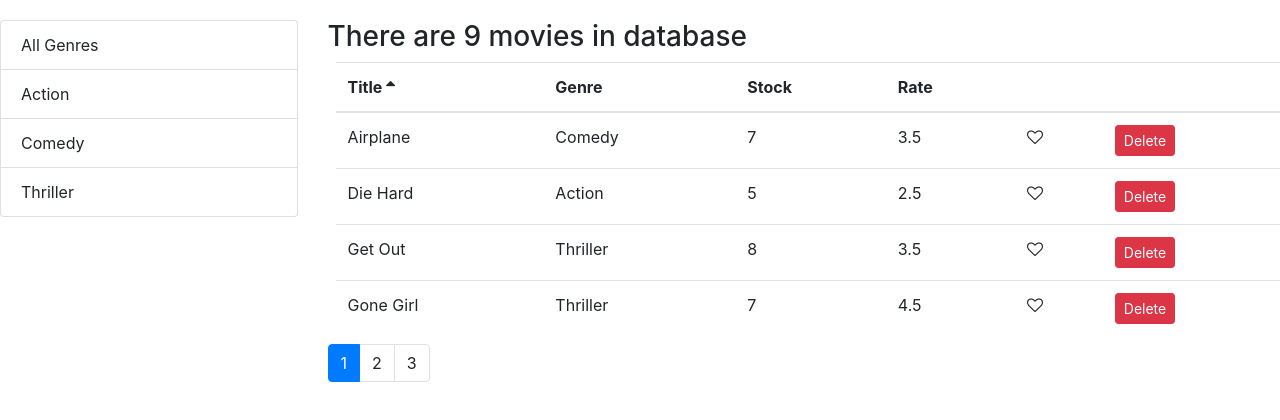
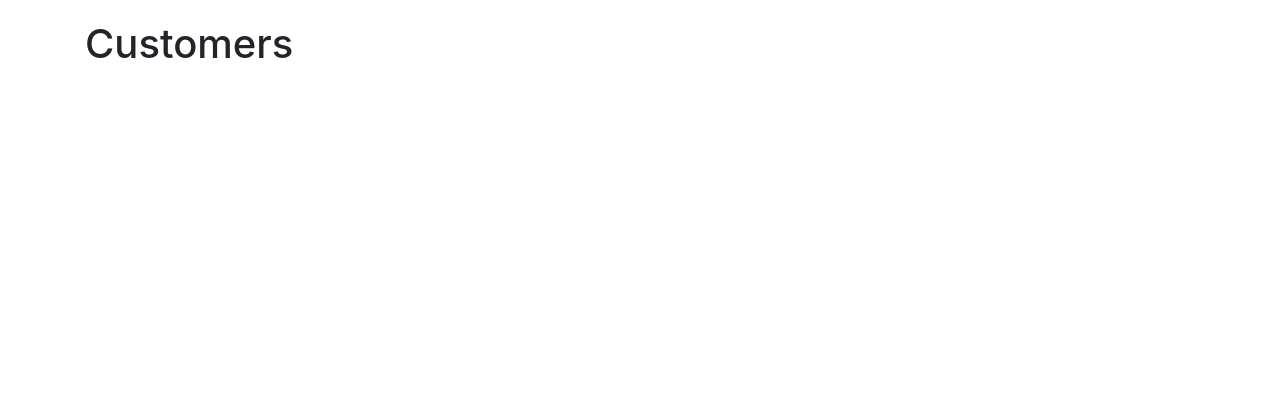
Before and after one commit to jegadeeswaran-thangarasu/counter-app-react, a React (Create React App) app: page /customers in a window 1280 px wide. Shown: the top 420 px of the page. Built offline with nearby package versions, Linux system fonts and the light colour scheme.

Commit message:
routing added

```diff
--- a/package.json
+++ b/package.json
@@ -12,6 +12,7 @@
     "prop-types": "^15.6.2",
     "react": "^17.0.2",
     "react-dom": "^17.0.2",
+    "react-router-dom": "^4.3.1",
     "react-scripts": "5.0.0",
     "web-vitals": "^2.1.3"
   },
--- a/src/App.js
+++ b/src/App.js
@@ -1,10 +1,23 @@
 import './App.css';
+import { Route, Redirect, Switch } from 'react-router-dom';
 // import Counter from './components/counter';
 import Movies from './components/movies';
+import Rentals from './components/rentals';
+import Customers from './components/customers';
+import NotFound from './components/not-found';
 
 function App() {
   return (
-      <Movies />
+      <main className='container'>
+        <Switch>
+          <Route path="/movies" component={Movies}></Route>
+          <Route path="/rentals" component={Rentals}></Route>
+          <Route path="/customers" component={Customers}></Route>
+          <Route path="/not-found" component={NotFound}></Route>
+          <Redirect from='/' exact to="/movies" />
+          <Redirect to="/not-found" />
+        </Switch>
+      </main>
   );
 }
 
--- /dev/null
+++ b/src/components/customers.jsx
@@ -0,0 +1,7 @@
+import React from 'react';
+
+const Customers = () => {
+    return ( <h1>Customers</h1> );
+}
+
+export default Customers;
--- /dev/null
+++ b/src/components/not-found.jsx
@@ -0,0 +1,7 @@
+import React from 'react';
+
+const NotFound = () => {
+    return ( <h1>Not Found</h1> );
+}
+
+export default NotFound;
--- /dev/null
+++ b/src/components/rentals.jsx
@@ -0,0 +1,7 @@
+import React from 'react';
+
+const Rentals = () => {
+    return ( <h1>Rentals</h1> );
+}
+
+export default Rentals;
--- a/src/index.js
+++ b/src/index.js
@@ -5,15 +5,16 @@
 import reportWebVitals from './reportWebVitals';
 import 'bootstrap/dist/css/bootstrap.css';
 import 'font-awesome/css/font-awesome.css'
+import { BrowserRouter } from 'react-router-dom';
 // import Counter from './components/counter'
 // import Movies from './components/movies';
 
 ReactDOM.render(
-  <React.StrictMode>
+  <BrowserRouter>
     {/* <Counter /> */}
     {/* <Movies></Movies> */}
     <App></App>
-  </React.StrictMode>,
+  </BrowserRouter>,
   document.getElementById('root')
 );
 
```
Also changed, not shown: 1 other file (tests, documents, lock files or other folders).
